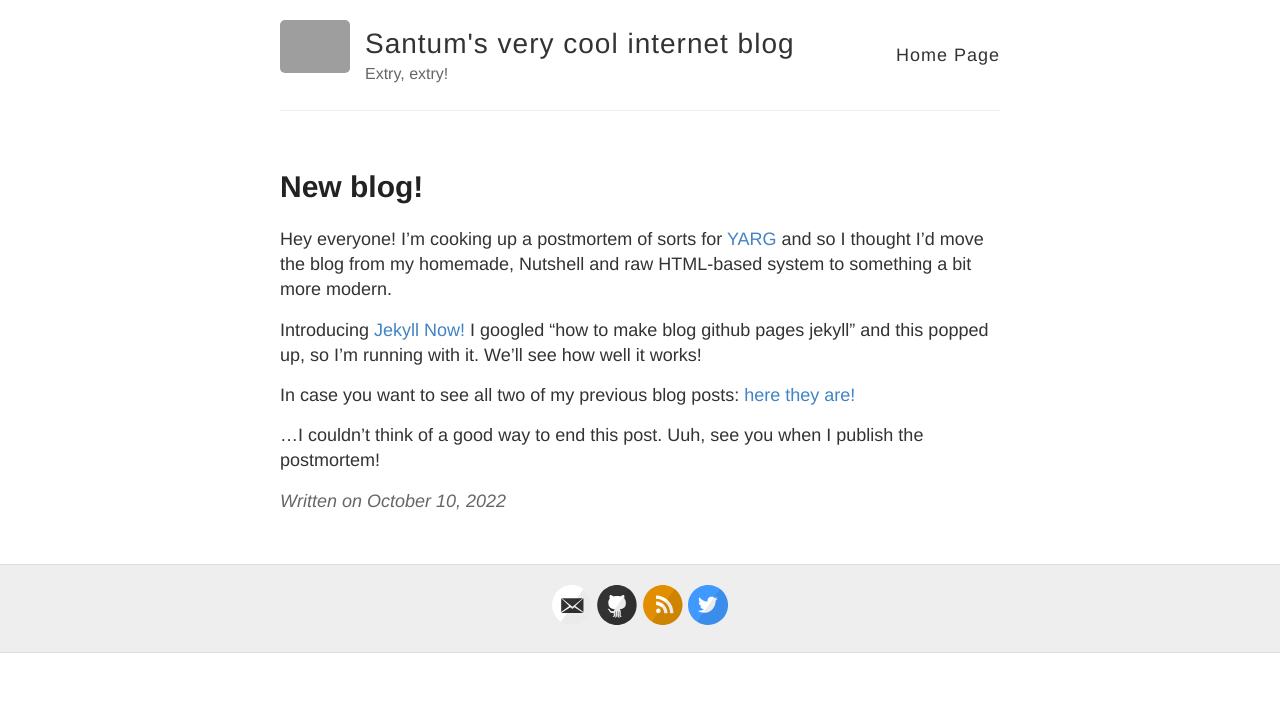
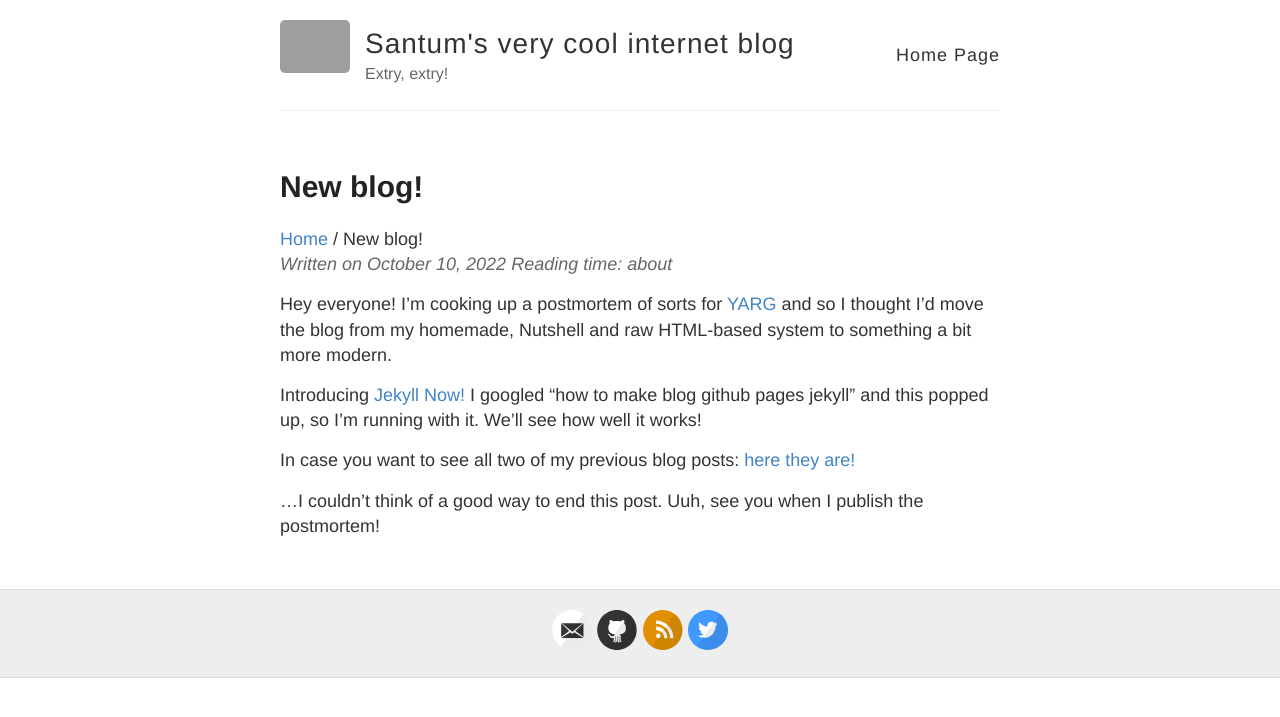
Before and after one commit to santumerino/blog, a Jekyll site: the page built from _posts/2022-10-10-New-blog!.md, in a window 1280 px wide. Shown: the top 717 px of the page. Built offline with Jekyll 4.4.1, drawn with Linux system fonts in a browser that asks for light colours.

```diff
--- /dev/null
+++ b/_includes/breadcrumbs.html
@@ -0,0 +1,11 @@
+<div id="breadcrumbs">
+{% assign crumbs = page.url | remove:'/index.html' | split: '/' %}
+<a href="/">Home</a>
+{% for crumb in crumbs offset: 1 %}
+  {% if forloop.last %}
+    / {{ page.title }}
+  {% else %}
+    / <a href="{% assign crumb_limit = forloop.index | plus: 1 %}{% for crumb in crumbs limit: crumb_limit %}{{ crumb | append: '/' | replace:'without-plugin/','without-plugins/' }}{% endfor %}">{{ crumb | replace:'-',' ' | remove:'.html' | capitalize }}</a>
+  {% endif %}
+{% endfor %}
+</div>
--- a/_includes/disqus.html
+++ /dev/null
@@ -1,17 +0,0 @@
-{% if site.disqus %}
-<div class="comments">
-	<div id="disqus_thread"></div>
-	<script type="text/javascript">
-
-	    var disqus_shortname = '{{ site.disqus }}';
-
-	    (function() {
-	        var dsq = document.createElement('script'); dsq.type = 'text/javascript'; dsq.async = true;
-	        dsq.src = '//' + disqus_shortname + '.disqus.com/embed.js';
-	        (document.getElementsByTagName('head')[0] || document.getElementsByTagName('body')[0]).appendChild(dsq);
-	    })();
-
-	</script>
-	<noscript>Please enable JavaScript to view the <a href="http://disqus.com/?ref_noscript">comments powered by Disqus.</a></noscript>
-</div>
-{% endif %}
--- /dev/null
+++ b/_includes/reading-time.html
@@ -0,0 +1,6 @@
+{% capture words %}
+{{ content | number_of_words | minus: 220 }}
+{% endcapture %}
+{% unless words contains '-' %}
+{{ words | plus: 150 | divided_by: 150 | append: ' minutes' }}
+{% endunless %}
--- a/_layouts/post.html
+++ b/_layouts/post.html
@@ -9,14 +9,15 @@ layout: default
 
 <article class="post">
   <h1>{{ page.title }}</h1>
+{% include breadcrumbs.html %}
+
+  <div class="date">
+    Written on {{ page.date | date: "%B %e, %Y" }}
+    Reading time: about {% include reading-time.html %}
+  </div>
 
   <div class="entry">
     {{ content }}
   </div>
 
-  <div class="date">
-    Written on {{ page.date | date: "%B %e, %Y" }}
-  </div>
-
-  {% include disqus.html %}
 </article>
```
